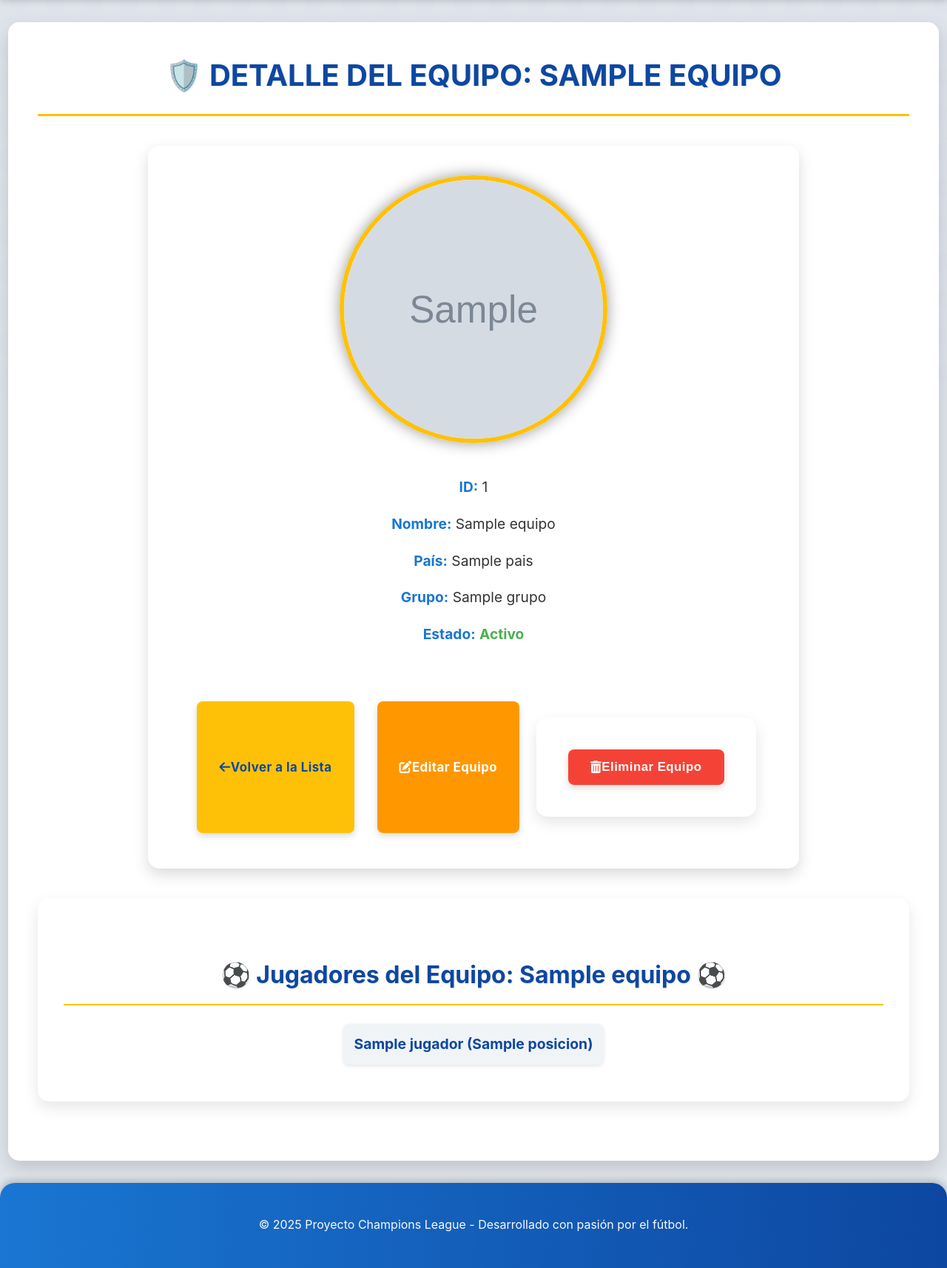
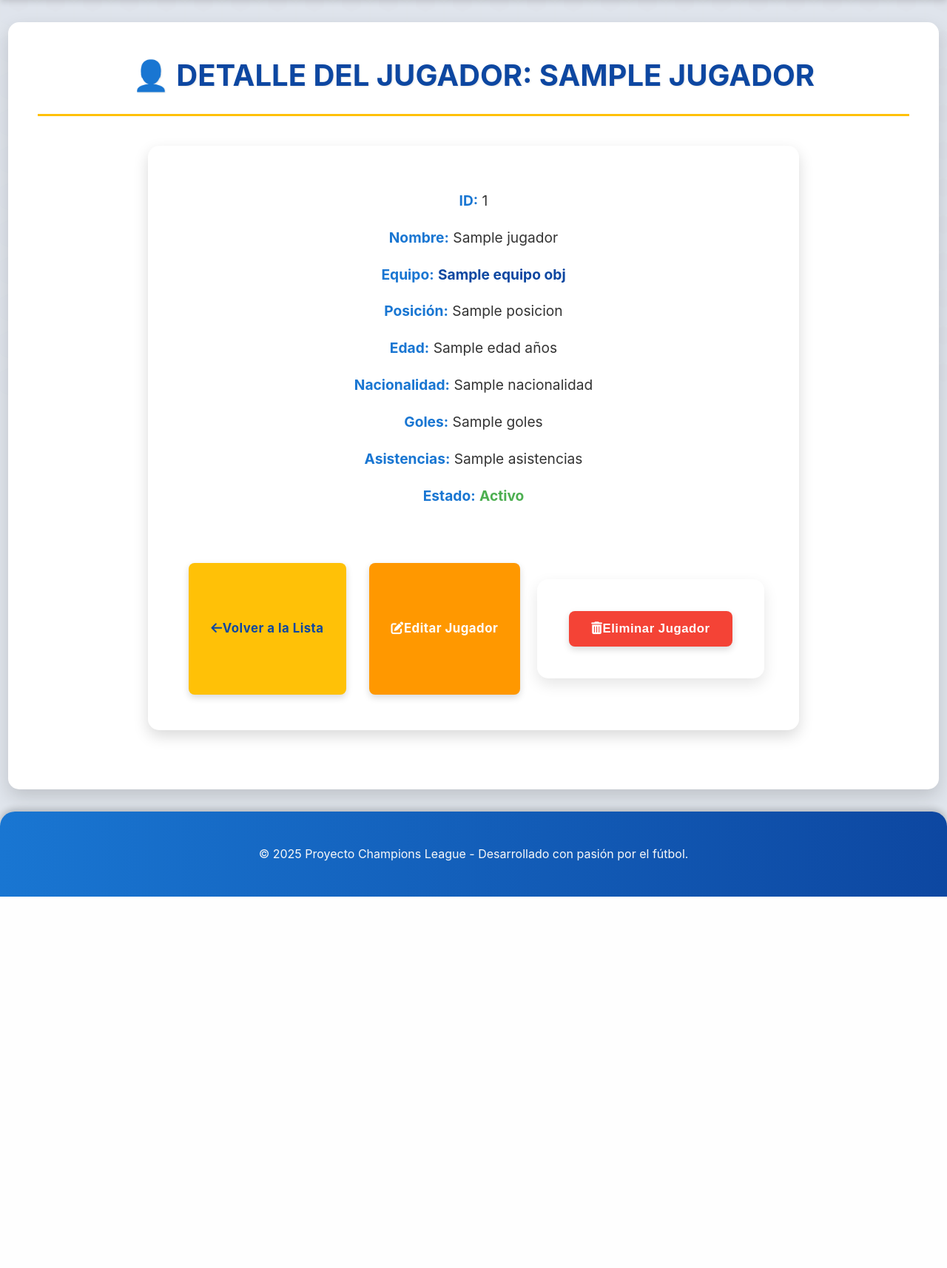
Before and after one commit to Andrxs01/ChampionsLeague, a FastAPI app: template templates/jugadores/detail.html in a window 1280 px wide. Shown: the part 259-1973 px from the top of the page at 74% size. After the commit the page ends 1471 px from the top, so only its background shows below. Run offline with FastAPI, Linux system fonts and the light colour scheme; the template is opened without the code that fills it: most values are stand-ins (such as "Sample title", 1, 10 or a date in 2020); grey boxes marked "Sample" are stand-in pictures.

Commit message:
Fase de diseno

```diff
--- a/templates/jugadores/detail.html
+++ b/templates/jugadores/detail.html
@@ -1,22 +1,30 @@
-<!-- templates/equipos/detail.html -->
+<!-- templates/jugadores/detail.html -->
 {% extends "base.html" %}
 
-{% block title %}Detalle del Equipo{% endblock %}
+{% block title %}Detalle del Jugador{% endblock %}
 
 {% block content %}
-<h1 class="main-title">🛡️ Detalle del Equipo: {{ equipo.nombre }}</h1>
+<h1 class="main-title">👤 Detalle del Jugador: {{ jugador.nombre }}</h1>
 
 <div class="detail-card">
-    <div class="detail-image-container">
-        <img src="{{ equipo.imagen_url }}" alt="[Image of {{ equipo.nombre }}]" class="detail-img" onerror="this.onerror=null;this.src='https://placehold.co/350x350/cccccc/333333?text=Equipo+N/A';">
-    </div>
+    {# Eliminamos la sección de imagen del jugador #}
     <div class="detail-info">
-        <p><strong>ID:</strong> {{ equipo.id }}</p>
-        <p><strong>Nombre:</strong> {{ equipo.nombre }}</p>
-        <p><strong>País:</strong> {{ equipo.pais }}</p>
-        <p><strong>Grupo:</strong> {{ equipo.grupo }}</p>
+        <p><strong>ID:</strong> {{ jugador.id }}</p>
+        <p><strong>Nombre:</strong> {{ jugador.nombre }}</p>
+        <p><strong>Equipo:</strong>
+            {% if jugador.equipo_obj %}
+                <a href="/equipos/{{ jugador.equipo_obj.id }}" class="text-link">{{ jugador.equipo_obj.nombre }}</a>
+            {% else %}
+                N/A
+            {% endif %}
+        </p>
+        <p><strong>Posición:</strong> {{ jugador.posicion }}</p>
+        <p><strong>Edad:</strong> {{ jugador.edad }} años</p>
+        <p><strong>Nacionalidad:</strong> {{ jugador.nacionalidad }}</p>
+        <p><strong>Goles:</strong> {{ jugador.goles }}</p>
+        <p><strong>Asistencias:</strong> {{ jugador.asistencias }}</p>
         <p><strong>Estado:</strong>
-            {% if equipo.eliminado_logico %}
+            {% if jugador.eliminado_logico %}
                 <span class="status-danger">Eliminado Lógicamente</span>
             {% else %}
                 <span class="status-success">Activo</span>
@@ -25,30 +33,11 @@
     </div>
 
     <div class="flex-row detail-actions">
-        <a href="/equipos_lista" class="button secondary"><i class="fas fa-arrow-left"></i> Volver a la Lista</a>
-        <a href="/equipos_editar/{{ equipo.id }}" class="button warning"><i class="fas fa-edit"></i> Editar Equipo</a>
-        <form action="/equipos_eliminar/{{ equipo.id }}" method="post" onsubmit="return confirm('¿Estás seguro de que quieres eliminar lógicamente a este equipo?');">
-            <button type="submit" class="button danger"><i class="fas fa-trash-alt"></i> Eliminar Equipo</button>
+        <a href="/jugadores_lista" class="button secondary"><i class="fas fa-arrow-left"></i> Volver a la Lista</a>
+        <a href="/jugadores_editar/{{ jugador.id }}" class="button warning"><i class="fas fa-edit"></i> Editar Jugador</a>
+        <form action="/jugadores_eliminar/{{ jugador.id }}" method="post" onsubmit="return confirm('¿Estás seguro de que quieres eliminar lógicamente a este jugador?');">
+            <button type="submit" class="button danger"><i class="fas fa-trash-alt"></i> Eliminar Jugador</button>
         </form>
     </div>
 </div>
-
-<section class="info-section" style="margin-top: 40px;">
-    <h2>⚽ Jugadores del Equipo: {{ equipo.nombre }} ⚽</h2>
-    {% if equipo.jugadores %}
-        <ul class="player-list">
-            {% for jugador in equipo.jugadores %}
-                {% if not jugador.eliminado_logico %}
-                    <li>
-                        <a href="/jugadores/{{ jugador.id }}" class="text-link">
-                            {{ jugador.nombre }} ({{ jugador.posicion }})
-                        </a>
-                    </li>
-                {% endif %}
-            {% endfor %}
-        </ul>
-    {% else %}
-        <p class="no-data-message">Este equipo no tiene jugadores activos registrados.</p>
-    {% endif %}
-</section>
 {% endblock %}
```
